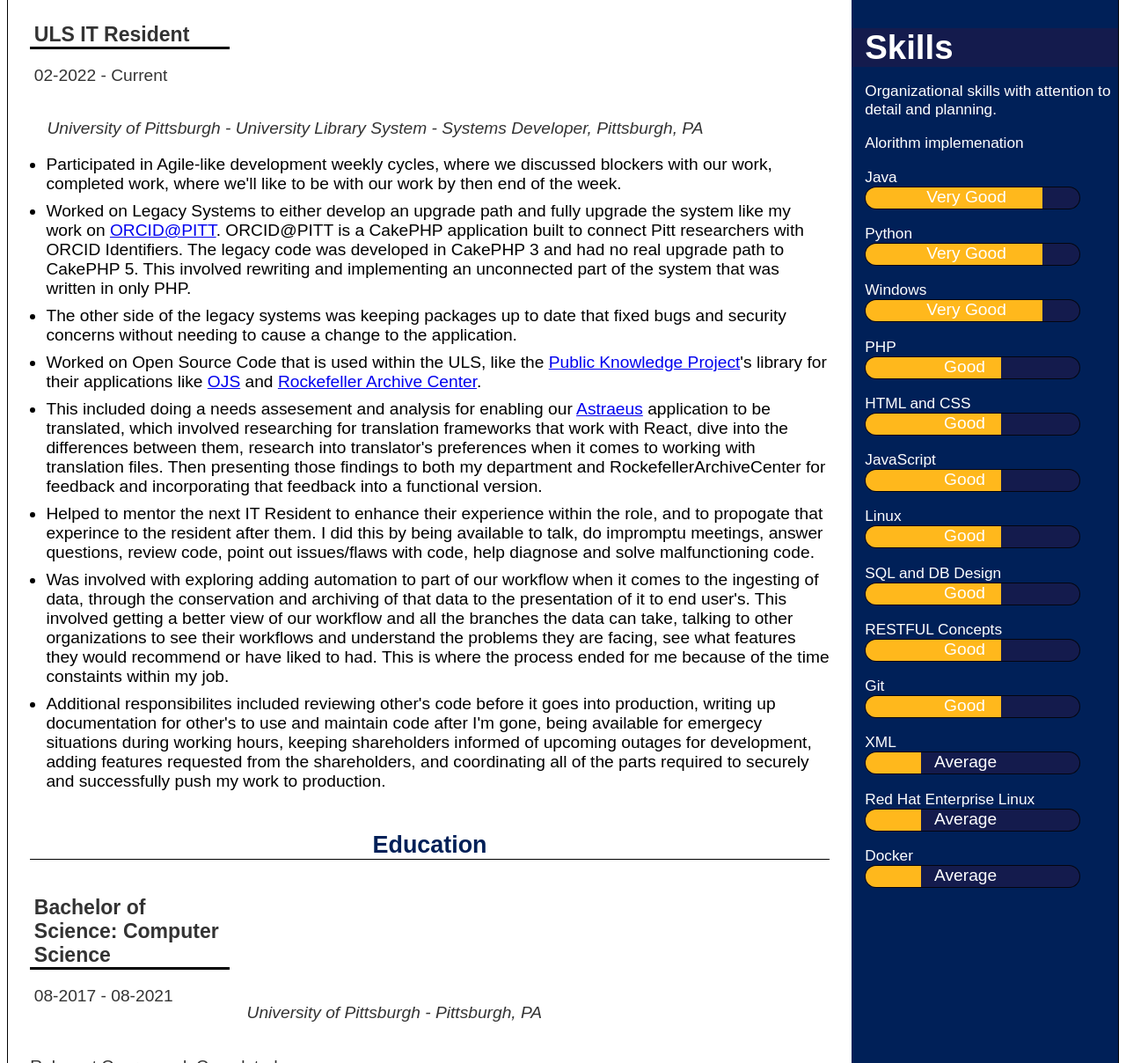
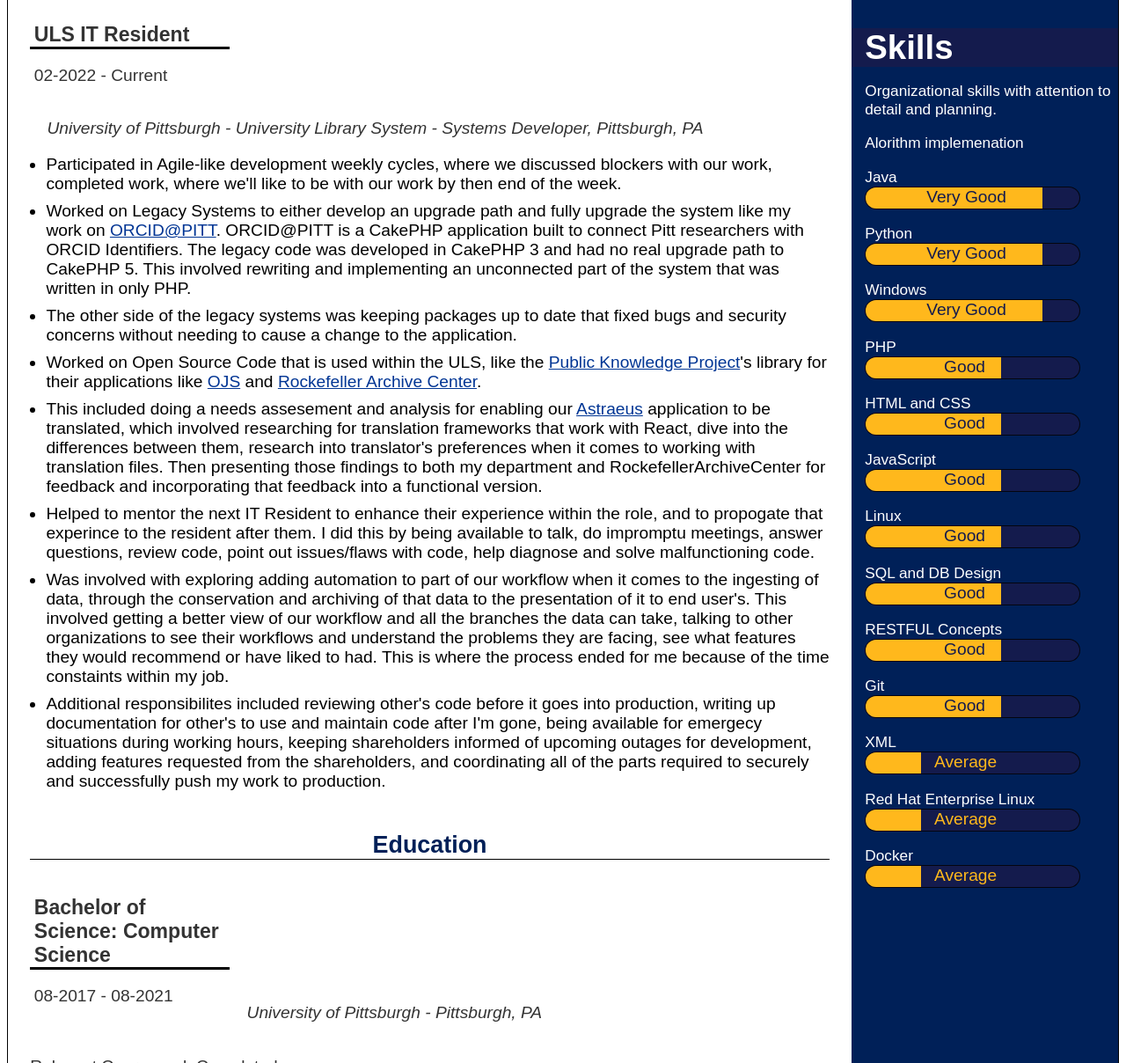
Before and after one commit to Tyl13/Tyl13.github.io, a plain HTML site: page index.html in a window 1280 px wide. Shown: the part 583-1791 px from the top of the page at 88% size. Drawn offline with Linux system fonts and the light colour scheme.

Commit message:
Fixed coloring to make webpage more accessible

```diff
--- a/style/homepage.css
+++ b/style/homepage.css
@@ -1,6 +1,8 @@
 :root {
 	--color-light-blue: #002058;
 	--color-dark-blue: #141B4D;
+	--color-bright-blue: #003594;
+	--color-gold: #FFB81C;
 }
 
 .page {
@@ -38,14 +40,18 @@
 	border-bottom: solid black;
 }
 
+a:link, a:visited {
+	color: var(--color-bright-blue);
+}
+
 .cs11{
 	a:link, a:visited {
 		color: white;
 	}
 }
 
-cs11a:active, a:hover {
-	color:#FFB81C
+a:active, a:hover {
+	color:var(--color-gold);
 }
 
 .location {
@@ -90,8 +96,8 @@ cs11a:active, a:hover {
 
 .progress .step {
 	flex-grow: 1;
-	color: white;
-	-webkit-text-fill-color: white;
+	color: var(--color-gold);;
+	-webkit-text-fill-color: var(--color-gold);;
 }
 
 .progress .step:not(:last-child) {
@@ -99,7 +105,9 @@ cs11a:active, a:hover {
 }
 
 .progress .step.complete {
-	background: #FFB81C;
+	background: var(--color-gold);;
+	color: var(--color-dark-blue);
+	-webkit-text-fill-color: var(--color-dark-blue);
 }
 
 .Contact.Skills {
@@ -166,7 +174,7 @@ cs11a:active, a:hover {
 .cs8 {
 	margin-bottom: inherit;
 	font-size: 2.5em;
-	color: #ffb81c;
+	color: var(--color-gold);;
 	font-weight: bold;
 	text-align: left;
 	padding-left: 5%;
```
